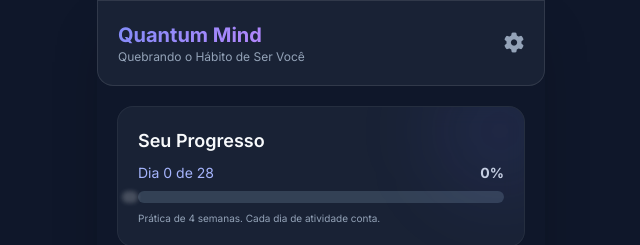
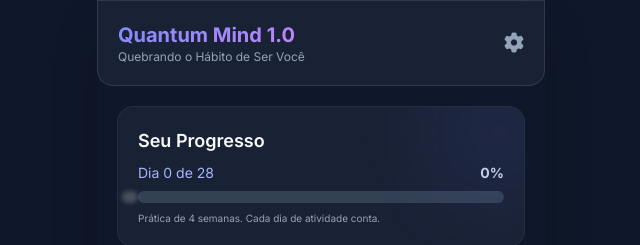
Before and after one commit to thiagosoneghetti/quebrando-habito, a plain HTML site: page index.html in a window 1280 px wide. Shown: the top 245 px of the page, 319-959 px from the left. Drawn offline with nearby package versions, Linux system fonts and the light colour scheme.

Commit message:
Update index.html

```diff
--- a/index.html
+++ b/index.html
@@ -79,7 +79,7 @@
 
         <header class="p-5 glass-panel sticky top-0 z-20 flex justify-between items-center rounded-b-2xl">
             <div>
-                <h1 class="text-xl font-bold gradient-text">Quantum Mind</h1>
+                <h1 class="text-xl font-bold gradient-text">Quantum Mind 1.0</h1>
                 <p class="text-xs text-slate-400" id="header-subtitle">Quebrando o Hábito de Ser Você</p>
             </div>
             <button onclick="navigate('settings')" class="text-slate-400 hover:text-white transition">
```
